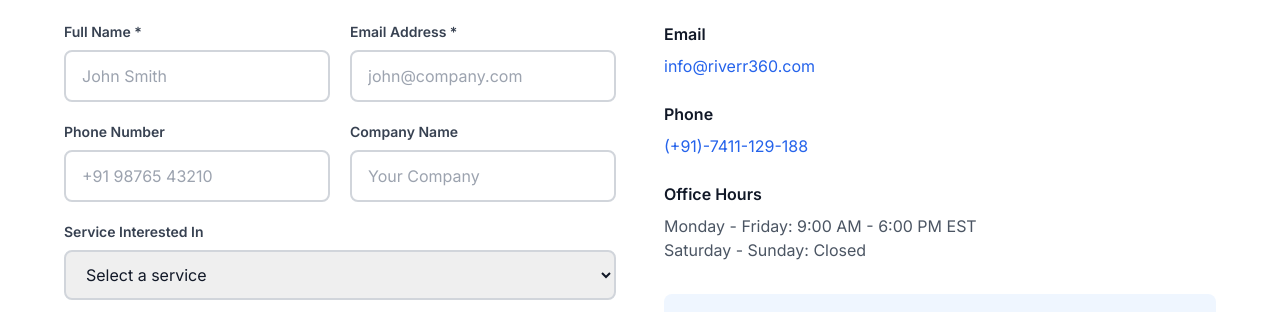
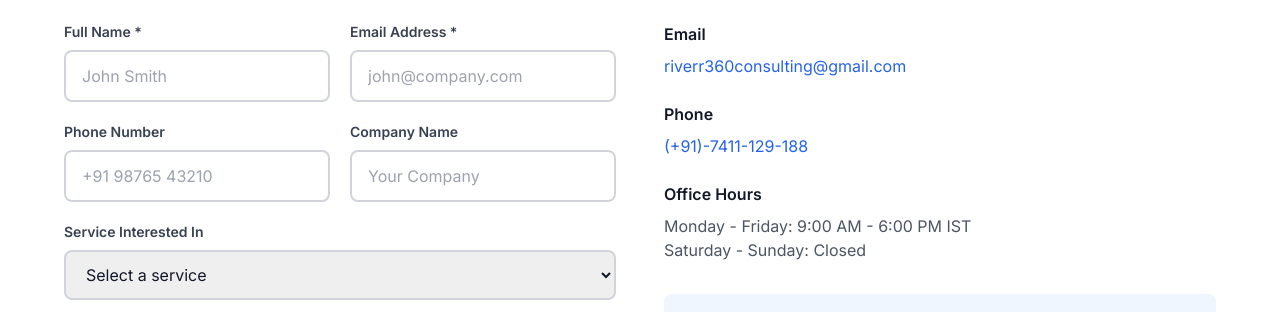
Before and after one commit to riverr360consulting/riverr360, a Next.js app: page /contact in a window 1280 px wide. Shown: the part 454-766 px from the top of the page. Built offline with nearby package versions, Linux system fonts and the light colour scheme.

Commit message:
update: contact information

```diff
--- a/app/contact/page.tsx
+++ b/app/contact/page.tsx
@@ -33,15 +33,15 @@ export default function ContactPage() {
               <div className="space-y-6 mb-8">
                 <div>
                   <h3 className="font-semibold text-gray-900 mb-2">Email</h3>
-                  <a href="mailto:info@riverr360.com" className="text-primary-600 hover:text-primary-700">info@riverr360.com</a>
+                  <a href="mailto:riverr360consulting@gmail.com" className="text-primary-600 hover:text-primary-700">riverr360consulting@gmail.com</a>
                 </div>
                 <div>
                   <h3 className="font-semibold text-gray-900 mb-2">Phone</h3>
-                  <a href="tel:+7411129188" className="text-primary-600 hover:text-primary-700">(+91)-7411-129-188</a>
+                  <a href="tel:(+91)-7411-129-188" className="text-primary-600 hover:text-primary-700">(+91)-7411-129-188</a>
                 </div>
                 <div>
                   <h3 className="font-semibold text-gray-900 mb-2">Office Hours</h3>
-                  <p className="text-gray-600">Monday - Friday: 9:00 AM - 6:00 PM EST<br />Saturday - Sunday: Closed</p>
+                  <p className="text-gray-600">Monday - Friday: 9:00 AM - 6:00 PM IST<br />Saturday - Sunday: Closed</p>
                 </div>
               </div>
               <div className="bg-primary-50 p-6 rounded-lg">
```
